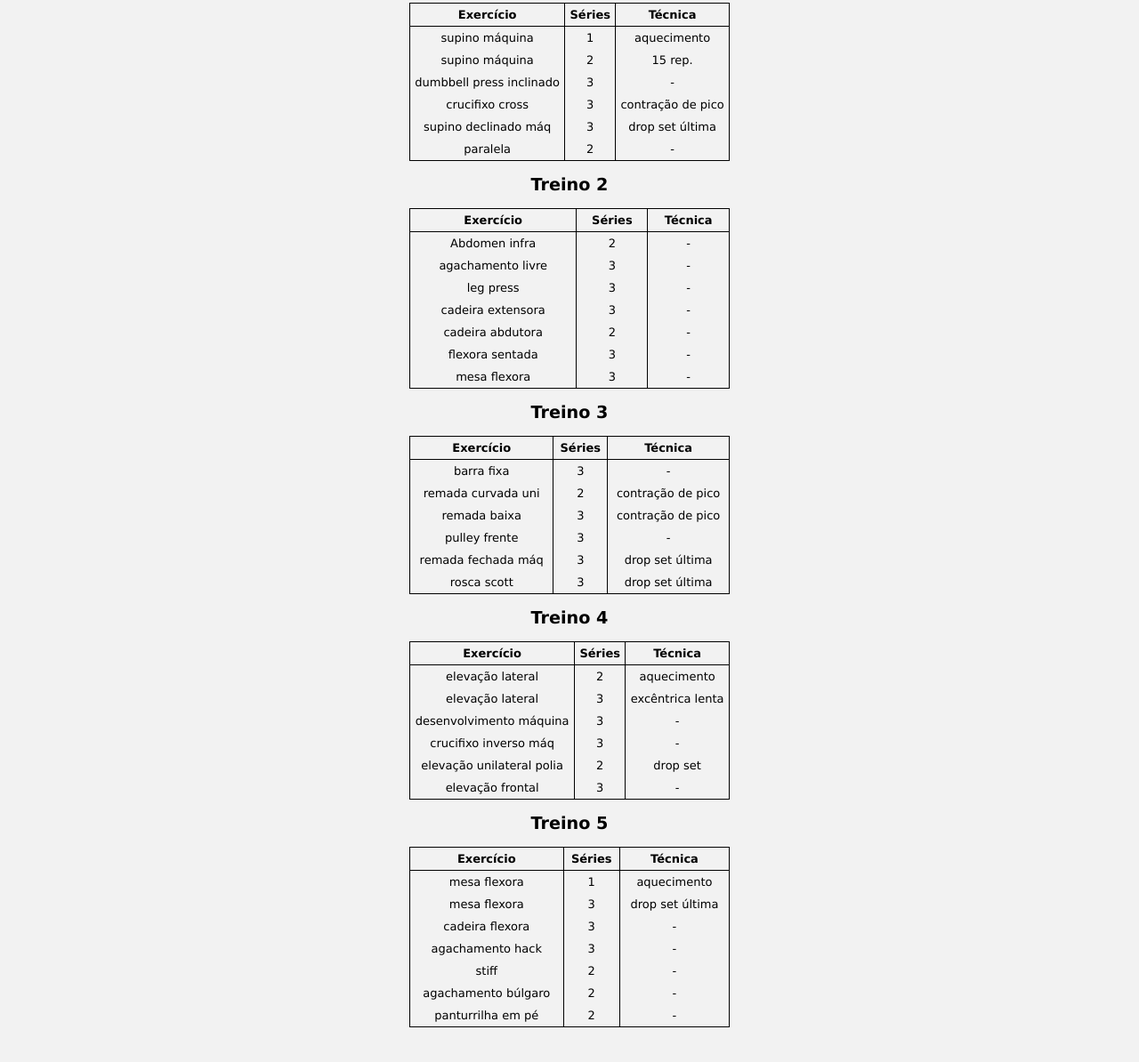
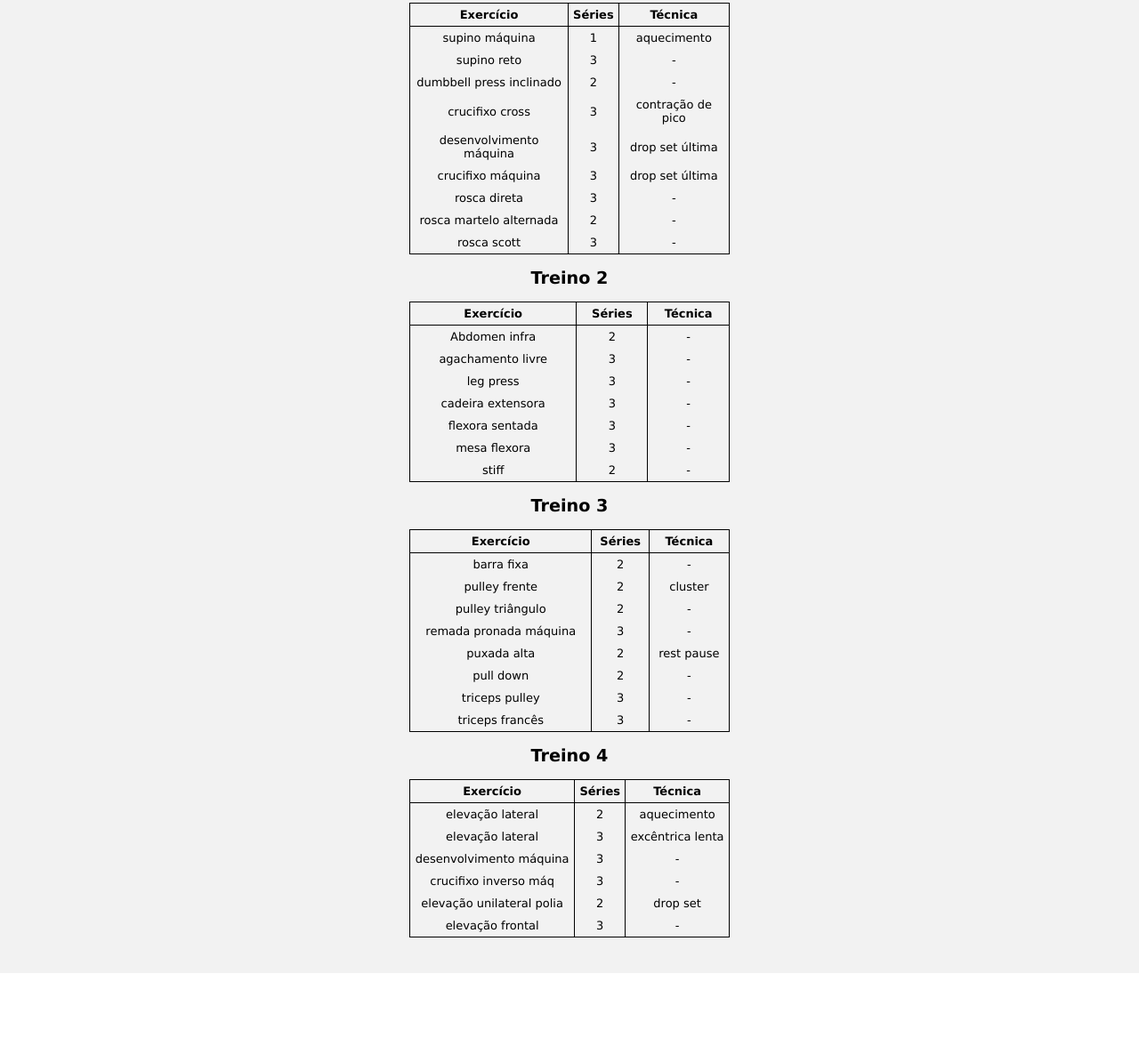
Before and after one commit to Ricardow3/workout, a plain HTML site: page index.html in a window 1280 px wide. Shown: the part 90-1284 px from the top of the page at 89% size. After the commit the page ends 1184 px from the top, so only its background shows below. Drawn offline with Linux system fonts and the light colour scheme.

Commit message:
semana 6-7

```diff
--- a/index.html
+++ b/index.html
@@ -7,7 +7,7 @@
   <title>TREINO SET OUT</title>
 </head>
 <body>
-  <h1>Semana 4-5</h1>
+  <h1>Semana 6-7</h1>
   <main>
     <h2>Treino 1</h2>
     <table>
@@ -22,13 +22,13 @@
         <td>aquecimento</td>
       </tr>
       <tr class="exer-line">
-        <td>supino máquina</td>
-        <td>2</td>
-        <td>15 rep.</td>
+        <td>supino reto</td>
+        <td>3</td>
+        <td> - </td>
       </tr>
       <tr class="exer-line">
         <td>dumbbell press inclinado</td>
-        <td>3</td>
+        <td>2</td>
         <td> - </td>
       </tr>
       <tr class="exer-line">
@@ -37,13 +37,28 @@
         <td>contração de pico</td>
       </tr>
       <tr class="exer-line">
-        <td>supino declinado máq</td>
+        <td>desenvolvimento máquina</td>
         <td>3</td>
         <td>drop set última</td>
       </tr>
       <tr class="exer-line">
-        <td>paralela</td>
+        <td>crucifixo máquina</td>
+        <td>3</td>
+        <td>drop set última</td>
+      </tr>
+      <tr class="exer-line">
+        <td>rosca direta</td>
+        <td>3</td>
+        <td> - </td>
+      </tr>
+      <tr class="exer-line">
+        <td>rosca martelo alternada</td>
         <td>2</td>
+        <td> - </td>
+      </tr>
+      <tr class="exer-line">
+        <td>rosca scott</td>
+        <td>3</td>
         <td> - </td>
       </tr>
     </table>
@@ -75,11 +90,6 @@
         <td> - </td>
       </tr>
       <tr class="exer-line">
-        <td>cadeira abdutora</td>
-        <td>2</td>
-        <td> - </td>
-      </tr>
-      <tr class="exer-line">
         <td>flexora sentada</td>
         <td>3</td>
         <td> - </td>
@@ -87,6 +97,11 @@
       <tr class="exer-line">
         <td>mesa flexora</td>
         <td>3</td>
+        <td> - </td>
+      </tr>
+      <tr class="exer-line">
+        <td>stiff</td>
+        <td>2</td>
         <td> - </td>
       </tr>
     </table>
@@ -99,33 +114,43 @@
       </tr>
       <tr class="exer-line">
         <td>barra fixa</td>
+        <td>2</td>
+        <td> - </td>
+      </tr>
+      <tr class="exer-line">
+        <td>pulley frente</td>
+        <td>2</td>
+        <td>cluster</td>
+      </tr>
+      <tr class="exer-line">
+        <td>pulley triângulo</td>
+        <td>2</td>
+        <td> - </td>
+      </tr>
+      <tr class="exer-line">
+        <td>remada pronada máquina</td>
         <td>3</td>
         <td> - </td>
       </tr>
       <tr class="exer-line">
-        <td>remada curvada uni</td>
+        <td>puxada alta</td>
         <td>2</td>
-        <td>contração de pico</td>
+        <td>rest pause</td>
       </tr>
       <tr class="exer-line">
-        <td>remada baixa</td>
-        <td>3</td>
-        <td>contração de pico</td>
+        <td>pull down</td>
+        <td>2</td>
+        <td> - </td>
       </tr>
       <tr class="exer-line">
-        <td>pulley frente</td>
+        <td>triceps pulley</td>
         <td>3</td>
         <td> - </td>
       </tr>
       <tr class="exer-line">
-        <td>remada fechada máq</td>
+        <td>triceps francês</td>
         <td>3</td>
-        <td>drop set última</td>
-      </tr>
-      <tr class="exer-line">
-        <td>rosca scott</td>
-        <td>3</td>
-        <td>drop set última</td>
+        <td> - </td>
       </tr>
     </table>
     <h2>Treino 4</h2>
@@ -166,49 +191,6 @@
         <td> - </td>
       </tr>
     </table>
-    <h2>Treino 5</h2>
-    <table>
-      <tr>
-        <th>Exercício</th>
-        <th>Séries</th>
-        <th>Técnica</th>
-      </tr>
-      <tr class="exer-line">
-        <td>mesa flexora</td>
-        <td>1</td>
-        <td>aquecimento</td>
-      </tr>
-      <tr class="exer-line">
-        <td>mesa flexora</td>
-        <td>3</td>
-        <td>drop set última</td>
-      </tr>
-      <tr class="exer-line">
-        <td>cadeira flexora</td>
-        <td>3</td>
-        <td> - </td>
-      </tr>
-      <tr class="exer-line">
-        <td>agachamento hack</td>
-        <td>3</td>
-        <td> - </td>
-      </tr>
-      <tr class="exer-line">
-        <td>stiff</td>
-        <td>2</td>
-        <td> - </td>
-      </tr>
-      <tr class="exer-line">
-        <td>agachamento búlgaro</td>
-        <td>2</td>
-        <td> - </td>
-      </tr>
-      <tr class="exer-line">
-        <td>panturrilha em pé</td>
-        <td>2</td>
-        <td> - </td>
-      </tr>
-    </table>
   </main>
 </body>
 </html>
```
